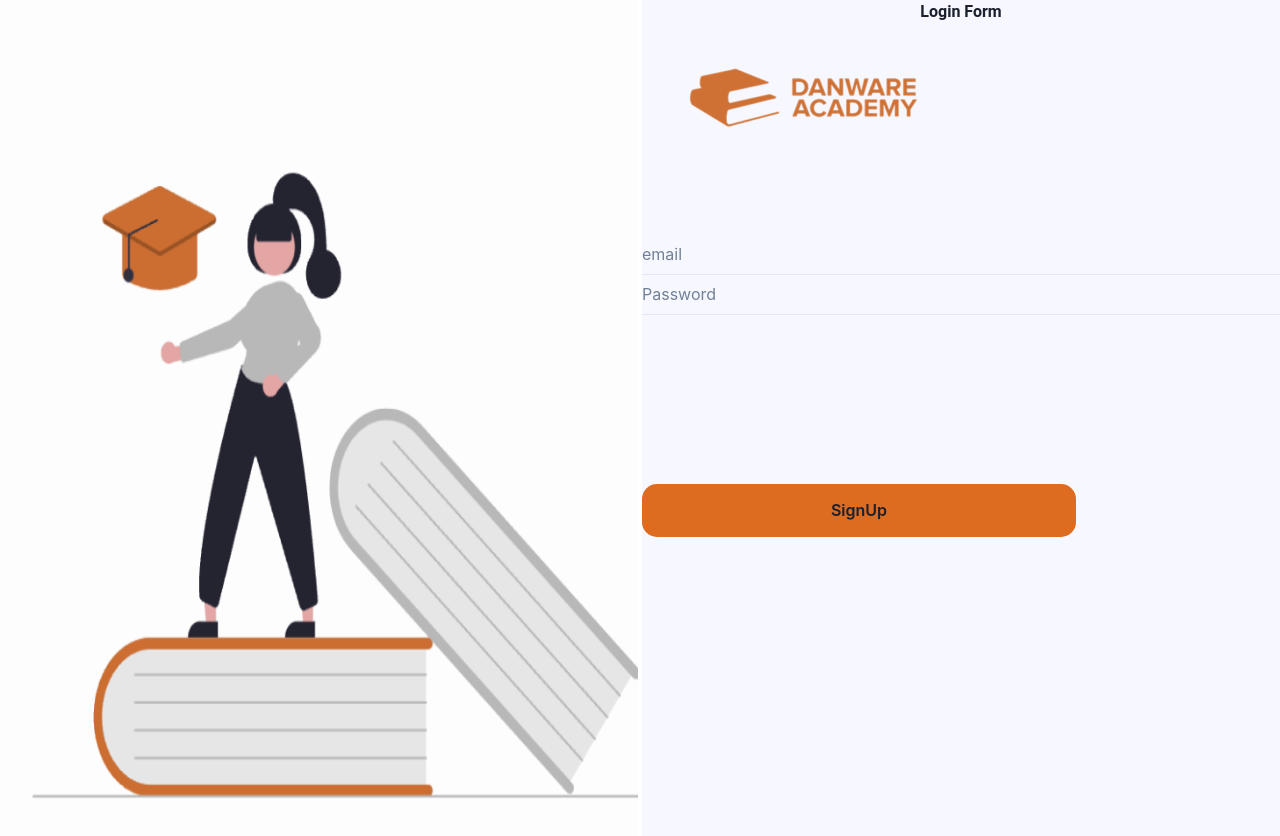
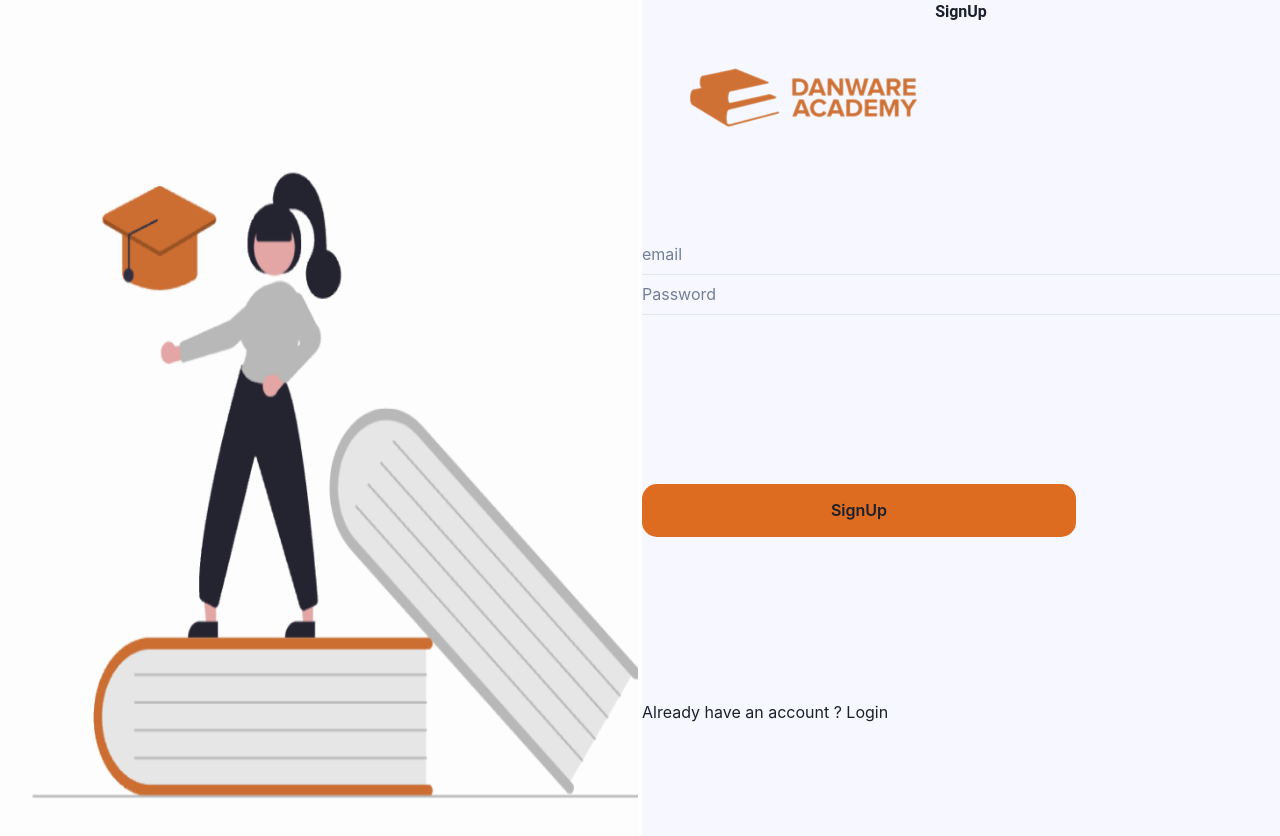
Before and after one commit to audreythando/login-react, a React (Create React App) app: page / in a window 1280 px wide. Shown: the top 836 px of the page. Built offline with nearby package versions, Linux system fonts and the light colour scheme.

Commit message:
Minor changes

```diff
--- a/src/components/SignUp/SignUp.tsx
+++ b/src/components/SignUp/SignUp.tsx
@@ -60,7 +60,7 @@ function SignUp() {
           <Heading
             fontFamily={'Roboto'} fontWeight={'700'}
             size={'30px'} letterSpacing={'15%'}>
-            Login Form
+            SignUp
           </Heading>
           </Center>
 
@@ -72,11 +72,11 @@ function SignUp() {
         <GridItem colSpan={6} >
 
 
-        <Input variant='flushed' onChange={(e: any) => changeEmailHandler(e)} placeholder='email' value={email} />
+        <Input variant='flushed' onChange={(e:React.ChangeEvent<any>): void => changeEmailHandler(e)} placeholder='email' value={email} />
 
 
 
-        <Input variant='flushed' onChange={(e: any) => changePasswordHandler(e)} placeholder='Password' value={password} />
+        <Input variant='flushed' onChange={(e: React.ChangeEvent<any>): void => changePasswordHandler(e)} placeholder='Password' value={password} />
 
         </GridItem>
 
@@ -87,6 +87,7 @@ function SignUp() {
 
 
       </Grid>
+      <h2>Already have an account ? Login</h2>
     </Box>
 
   </SimpleGrid>
```
